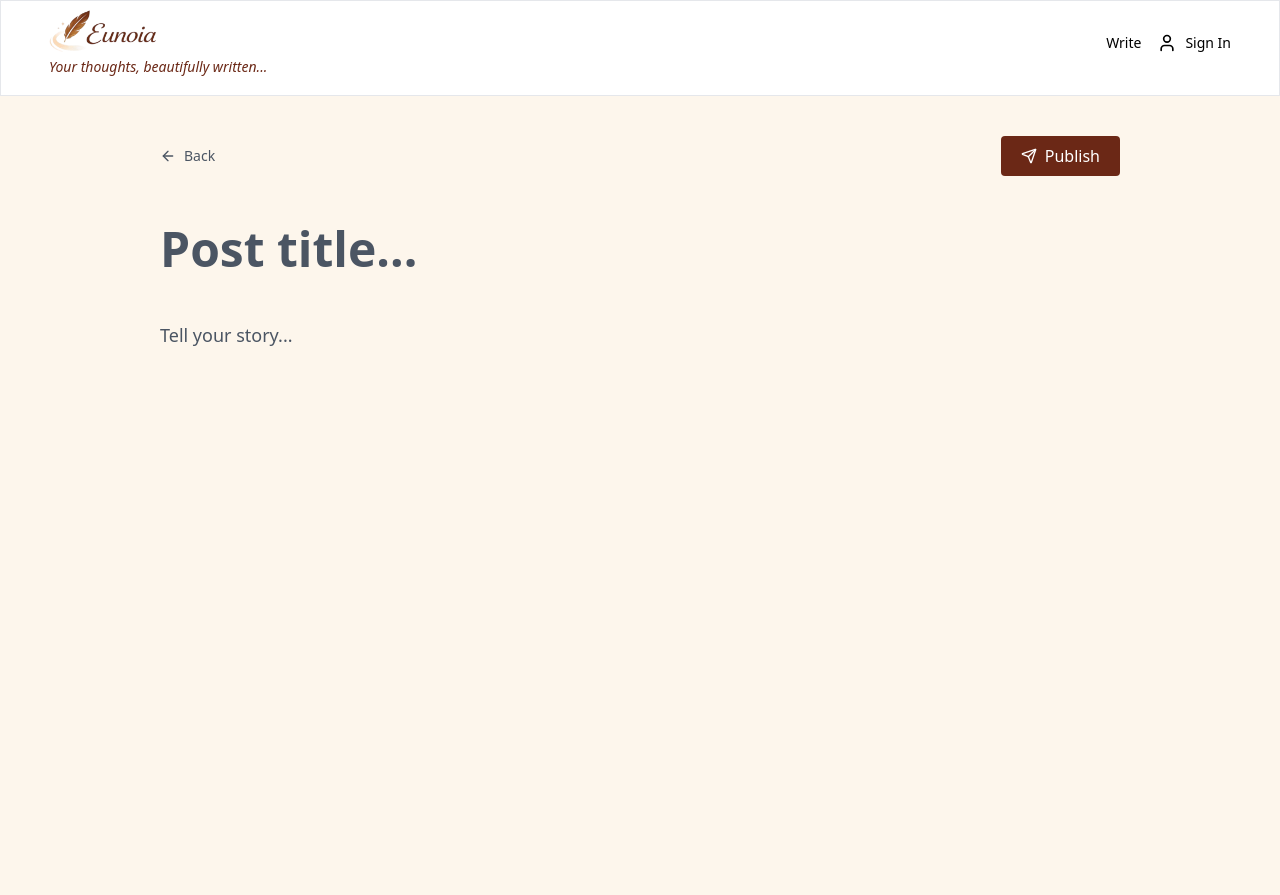
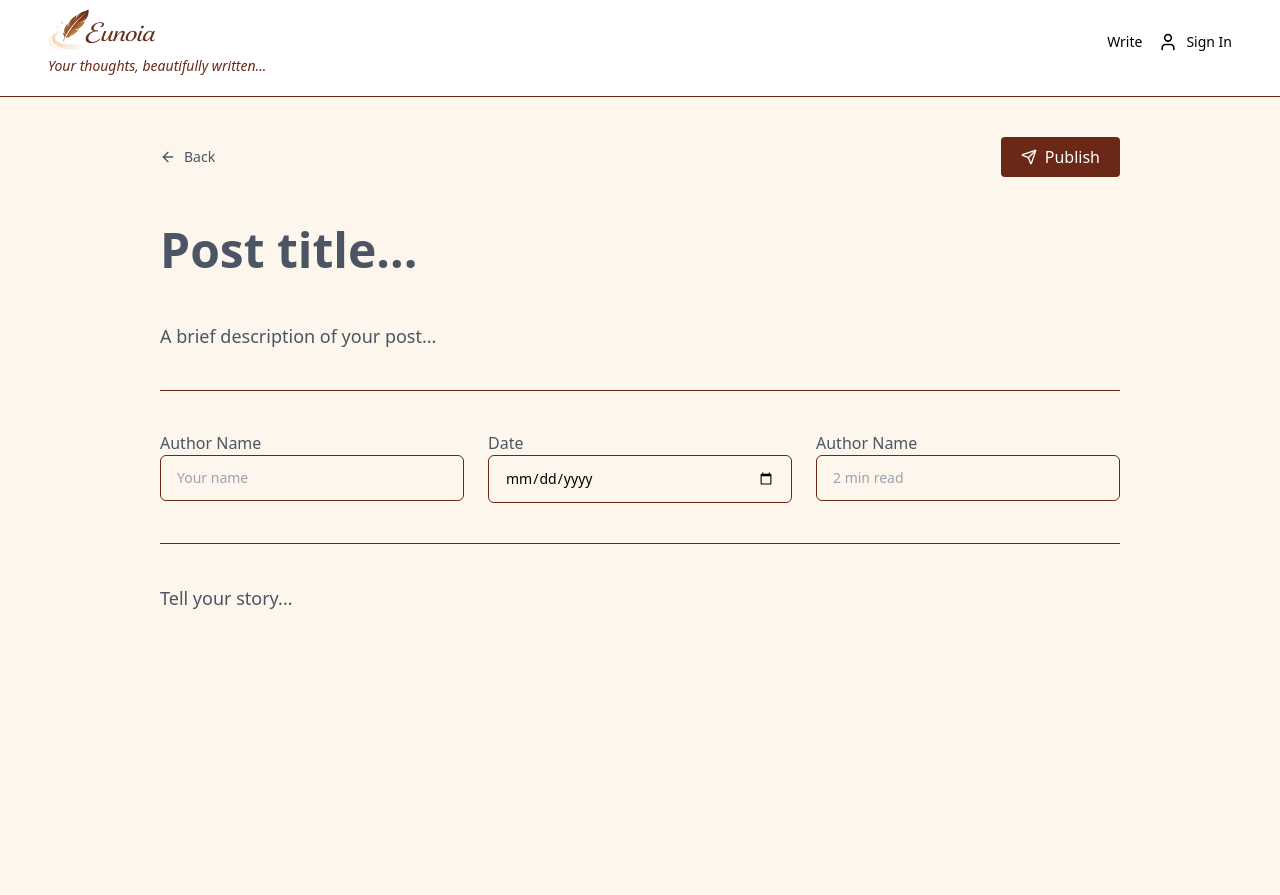
Before and after one commit to zainabometere621/blog-app, a React (Vite) app: page /write-blog in a window 1280 px wide. Shown: the top 895 px of the page. Built offline with nearby package versions, Linux system fonts and the light colour scheme.

Commit message:
feat: Ichange the single page to write blog page and made major changes to it

```diff
--- a/src/App.jsx
+++ b/src/App.jsx
@@ -1,7 +1,7 @@
 import { Routes, Route } from "react-router-dom";
 
 import AuthPage from "../src/pages/AuthPage";
-import SingleBlogPage from "../src/pages/SingleBlogPost";
+import WriteBlog from "../src/pages/WriteBlog";
 import AllBlogpage from "../src/pages/AllBlogPost";
 import Layout from "./components/Layout"
 export default function App() {
@@ -10,7 +10,7 @@ export default function App() {
       <Route element={<Layout />}>
       <Route path="/auth" element={<AuthPage />} />
       <Route path="/" element={<AllBlogpage />} />
-      <Route path="/write-blog" element={<SingleBlogPage />} />
+      <Route path="/write-blog" element={<WriteBlog />} />
       </Route>
     </Routes>
   );
--- a/src/components/Footer.jsx
+++ b/src/components/Footer.jsx
@@ -1,9 +1,14 @@
-export default function() {
-    return(
-        <section className="h-24 bg-[#FDF6EC] flex items-center justify-center border">
-            <hr className="text-[#4A1A0E]" />
-             <p className="text-sm text-center text-gray-600  "> &copy; 2026 Eunoia. Your thoughts, beautifully written...</p>
-        <hr className="text-black"/>
-        </section>
-    )
+export default function () {
+  return (
+    <section>
+      <hr className="border-[#6B2816]" />
+      <div className="h-24 bg-[#FDF6EC] flex items-center justify-center">
+        <hr className="text-[#4A1A0E]" />
+        <p className="text-sm text-center text-gray-600  ">
+          {" "}
+          &copy; 2026 Eunoia. Your thoughts, beautifully written...
+        </p>
+      </div>
+    </section>
+  );
 }
--- a/src/components/Navbar.jsx
+++ b/src/components/Navbar.jsx
@@ -3,7 +3,8 @@ import { NavLink } from "react-router-dom";
 import { User } from "lucide-react";
 export default function Navbar() {
   return (
-    <section className="h-24 border">
+    <section>
+    <div className="h-24">
       <nav className="flex justify-between py-2 px-12 items-center">
         <NavLink to ="/" className="">
           <img src={logo} alt=" brand logo" className="h-12 w-26" />
@@ -13,12 +14,15 @@ export default function Navbar() {
         </NavLink>
         <div className="flex space-x-4  ">
           <NavLink to="/auth" className="text-sm hover:text-[#6B2816]">Write</NavLink>
-          <div className="flex space-x-2 text-sm hover:text-[#6B2816]">
+          <NavLink to="/auth" className="flex space-x-2 text-sm hover:text-[#6B2816]">
             <User className="h-5 w-5" />
             <p>Sign In</p>
-          </div>
+          </NavLink>
         </div>
       </nav>
+
+    </div>
+     <hr className="border-[#6B2816]"/>
     </section>
   );
 }
--- a/src/pages/AllBlogPost.jsx
+++ b/src/pages/AllBlogPost.jsx
@@ -1,5 +1,24 @@
 export default function AllBlogpage() {
-    return(
-        <main><h1>This is the All Blog Page </h1></main>
-    )
+  return (
+    <main className="min-h-screen bg-[#FDF6EC]">
+      <h3>Featured</h3>
+      <section>
+        <h1 className=" text-5xl font-bold ">
+          The Art of Slow Living in a fast World
+        </h1>
+        <p>
+          Eploring how intentional living can transform our daily experiences
+          and bring deeper mwaning to our routines
+        </p>
+        <div>
+            <p>Elena Martinez</p>
+            <p>March 15, 2026</p>
+            <span>
+
+                <p>5 min Read</p>
+            </span>
+        </div>
+      </section>
+    </main>
+  );
 }
--- a/src/pages/SingleBlogPost.jsx
+++ /dev/null
@@ -1,25 +0,0 @@
-import { Send, ArrowLeft } from "lucide-react";
-
-export default function SingleBlogPage() {
-  return (
-    <main className="h-screen bg-[#FDF6EC]">
-      <section className="px-40 pt-10 space-y-10">
-        <div className="flex justify-between items-center ">
-          <button className="flex items-center space-x-2 text-gray-600 hover:text-[#6B2816]">
-            <ArrowLeft className="h-4 w-4" />
-            <p className="text-sm ">Back</p>
-          </button>
-          <button className="flex items-center bg-[#6B2816] hover:bg-[#8B3B29] text-white flex space-x-2  rounded py-2 px-5">
-            <Send className="h-4 w-4" />
-            <p className="text-base">Publish</p>
-          </button>
-        </div>
-        <input type="text" placeholder="Post title..." className="w-full mt-10 bg-transparent outline-none text-5xl font-bold placeholder-gray-600"/>
-        <textarea placeholder="Tell your story..." className="w-full mt-6 bg-transparent outline-none text-lg leading-relaxed placeholder-gray-600 resize-none"  onInput={(e) => {
-    e.target.style.height = "auto";
-    e.target.style.height = e.target.scrollHeight + "px";
-  }}></textarea>
-      </section>
-    </main>
-  );
-}
--- /dev/null
+++ b/src/pages/WriteBlog.jsx
@@ -0,0 +1,68 @@
+import { Send, ArrowLeft } from "lucide-react";
+
+export default function WriteBlog() {
+  return (
+    <main className="min-h-screen bg-[#FDF6EC]">
+      <section className="px-40 pt-10 space-y-10">
+        <div className="flex justify-between items-center ">
+          <button className="flex items-center space-x-2 text-gray-600 hover:text-[#6B2816]">
+            <ArrowLeft className="h-4 w-4" />
+            <p className="text-sm ">Back</p>
+          </button>
+          <button className="flex items-center bg-[#6B2816] hover:bg-[#8B3B29] text-white flex space-x-2  rounded py-2 px-5">
+            <Send className="h-4 w-4" />
+            <p className="text-base">Publish</p>
+          </button>
+        </div>
+        <input
+          type="text"
+          placeholder="Post title..."
+          className="w-full mt-10 bg-transparent outline-none text-5xl font-bold placeholder-gray-600"
+        />
+        <input
+          type="text"
+          placeholder="A brief description of your post..."
+          className="w-full mt-10 bg-transparent outline-none text-lg placeholder-gray-600"
+        />
+        <div className="space-y-10">
+          <hr className="border-[#6B2816]" />
+          <div className="flex gap-6">
+            <div className="flex-1">
+              <label className="text-base text-gray-600">Author Name</label>
+              <input
+                type="text"
+                placeholder="Your name"
+                className="text-sm w-full px-4 py-3 border rounded-md bg-transparent focus:outline-none border-[#6B2816]"
+              />
+            </div>
+            <div className="flex-1">
+              <label className="text-base text-gray-600">Date</label>
+              <input
+                type="date"
+                placeholder="dd/mm/yy"
+                className="text-sm w-full px-4 py-3 border rounded-md bg-transparent  focus:outline-none border-[#6B2816]"
+              />
+            </div>
+            <div className="flex-1">
+              <label className="text-base text-gray-600">Author Name</label>
+              <input
+                type="text"
+                placeholder="2 min read"
+                className="text-sm w-full px-4 py-3 border rounded-md bg-transparent focus:outline-none border-[#6B2816]"
+              />
+            </div>
+          </div>
+          <hr className="border-[#6B2816]"/>
+        </div>
+        <textarea
+          placeholder="Tell your story..."
+          className="w-full mt-6 bg-transparent outline-none text-lg leading-relaxed placeholder-gray-600 resize-none"
+          onInput={(e) => {
+            e.target.style.height = "auto";
+            e.target.style.height = e.target.scrollHeight + "px";
+          }}
+        ></textarea>
+      </section>
+    </main>
+  );
+}
```
Also changed, not shown: src/AllBlogCard.js (added).
